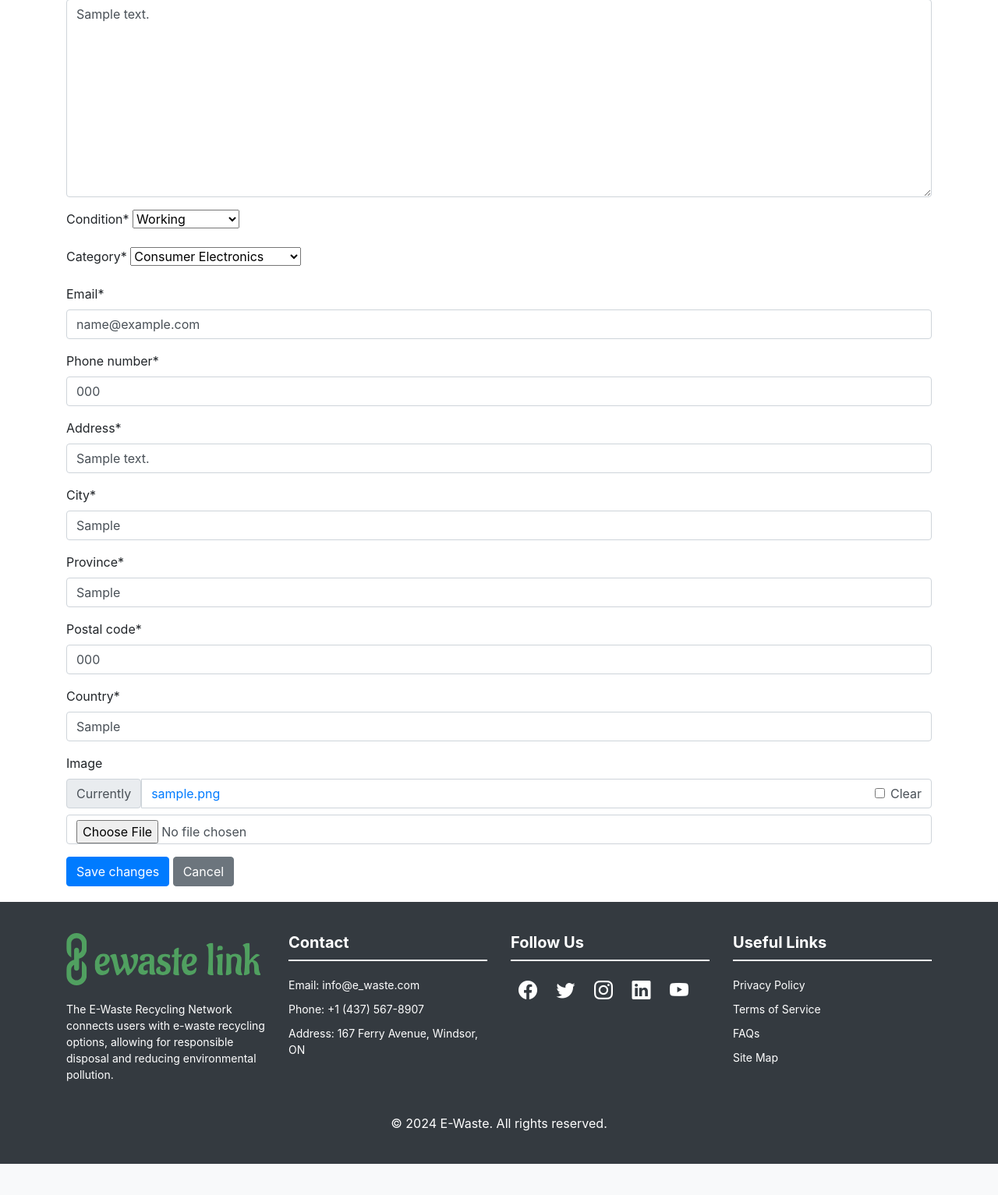
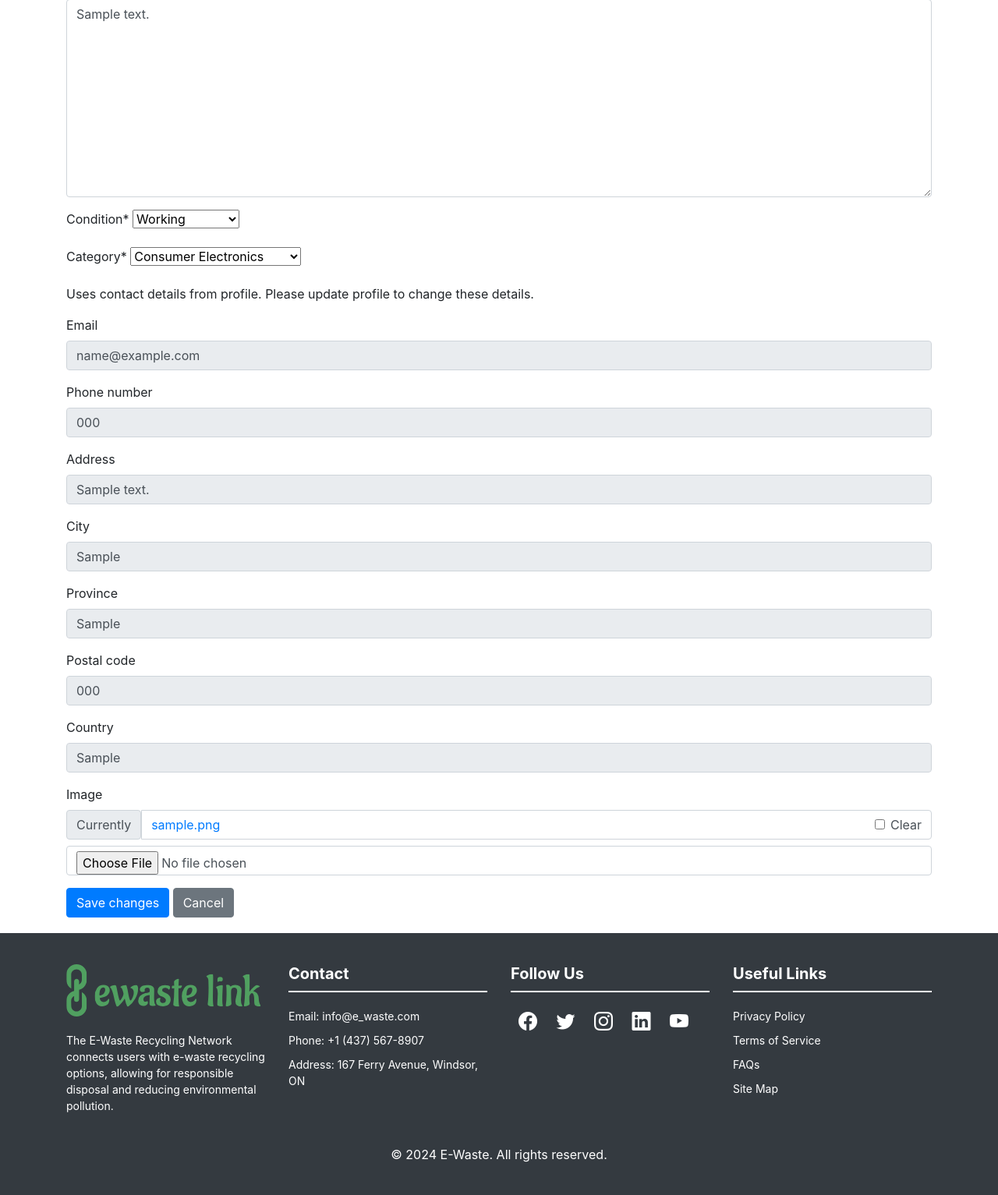
Before and after one commit to Ramish-Amir/e_waste_network, a Django app: page /edit_item/1/ in a window 1280 px wide. Shown: the part 299-1832 px from the top of the page at 78% size. Before the commit the page ends 1792 px from the top, so only its background shows below. Run offline with Django 5.2, Linux system fonts and the light colour scheme; a user stored in the database is signed in; tables that the repository leaves empty hold one stand-in row (values such as "Sample post"); some libraries are stand-ins or nearby versions.

Commit message:
Added user contact details validation and unavailable items tag

```diff
--- a/e_waste_app/models.py
+++ b/e_waste_app/models.py
@@ -63,6 +63,7 @@ class RecycleItem(models.Model):
     created_at = models.DateTimeField(auto_now_add=True)
     updated_at = models.DateTimeField(auto_now=True)
     is_active = models.BooleanField(default=True)
+    use_profile_contact = models.BooleanField(default=False)
     email = models.EmailField(blank=True, null=True)
     phone_number = models.CharField(max_length=15, blank=True, null=True)
     address = models.CharField(max_length=300, blank=True, null=True)
--- a/e_waste_app/recycleForms.py
+++ b/e_waste_app/recycleForms.py
@@ -5,32 +5,16 @@ from crispy_forms.layout import Submit
 
 
 class AddRecycleItemForm(forms.ModelForm):
-    user_profile_contact = forms.BooleanField(initial=False, required=False,
-                                              label="Use contact details from my profile (Leave the next fields blank "
-                                                    "if you choose this option)")
-
     class Meta:
         model = RecycleItem
-        fields = [
+        fields = (
             'item_type', 'description', 'condition', 'category',
-            'image', 'phone_number', 'email', 'address', 'city', 'province', 'postal_code', 'country'
-        ]
-
-    def __init__(self, *args, **kwargs):
-        super(AddRecycleItemForm, self).__init__(*args, **kwargs)
-
-        # Reorder fields
-        self.fields['user_profile_contact'] = self.fields.pop('user_profile_contact')
-        fields_order = [
-            'item_type',
-            'description',
-            'condition',
-            'category',
-            'image',
-            'user_profile_contact',
-            'phone_number', 'email', 'address', 'city', 'province', 'postal_code', 'country'
-        ]
-        self.order_fields(fields_order)
+            'image', 'use_profile_contact', 'phone_number', 'email', 'address', 'city', 'province', 'postal_code', 'country'
+        )
+        labels = {
+            'use_profile_contact': "Use contact details from my profile (Leave the next fields blank if you choose "
+                                   "this option)"
+        }
 
 
 class SearchRecycleItemsForm(forms.Form):
@@ -63,17 +47,38 @@ class SearchRecycleItemsForm(forms.Form):
 class EditRecycleItemForm(forms.ModelForm):
     class Meta:
         model = RecycleItem
-        fields = ['item_type', 'description', 'condition', 'category', 'email', 'phone_number', 'address', 'city', 'province',
-                  'postal_code', 'country', 'image']
+        fields = [
+            'item_type', 'description', 'condition', 'category', 'use_profile_contact',
+            'email', 'phone_number', 'address', 'city', 'province', 'postal_code', 'country', 'image'
+        ]
+        labels = {
+            'use_profile_contact': 'Use Profile Contact Information'
+        }
 
     def __init__(self, *args, **kwargs):
         super(EditRecycleItemForm, self).__init__(*args, **kwargs)
+        instance = kwargs.get('instance')
 
-        # List of fields to be made required
-        required_fields = ['email', 'phone_number', 'address', 'city', 'province', 'postal_code', 'country']
+        # List of contact fields
+        contact_fields = ['email', 'phone_number', 'address', 'city', 'province', 'postal_code', 'country']
 
-        for field in required_fields:
-            self.fields[field].required = True
+        if instance and instance.use_profile_contact:
+            if instance.user:
+                self.initial['email'] = instance.user.email
+                self.initial['phone_number'] = instance.user.phone_number
+                self.initial['address'] = instance.user.address
+                self.initial['city'] = instance.user.city
+                self.initial['province'] = instance.user.province
+                self.initial['postal_code'] = instance.user.postal_code
+                self.initial['country'] = instance.user.country
+
+            for field in contact_fields:
+                self.fields[field].disabled = True
+                self.fields[field].required = False
+        else:
+            for field in contact_fields:
+                self.fields[field].required = True
+
 
 
 class HomepageSearchForm(forms.Form):
--- a/e_waste_app/templates/e_waste_app/item_edit_form.html
+++ b/e_waste_app/templates/e_waste_app/item_edit_form.html
@@ -6,7 +6,51 @@
     <h2 class="my-4 text-center">Edit Item</h2>
     <form method="post" enctype="multipart/form-data">
         {% csrf_token %}
-        {{ form|crispy }}
+
+        {{ form.non_field_errors }}
+
+        <div class="form-group">
+            {{ form.item_type|as_crispy_field }}
+        </div>
+        <div class="form-group">
+            {{ form.description|as_crispy_field }}
+        </div>
+        <div class="form-group">
+            {{ form.condition|as_crispy_field }}
+        </div>
+        <div class="form-group">
+            {{ form.category|as_crispy_field }}
+        </div>
+
+        {% if form.instance.use_profile_contact %}
+            <p>Uses contact details from profile. Please update profile to change these details.</p>
+        {% endif %}
+
+        <div class="form-group">
+            {{ form.email|as_crispy_field }}
+        </div>
+        <div class="form-group">
+            {{ form.phone_number|as_crispy_field }}
+        </div>
+        <div class="form-group">
+            {{ form.address|as_crispy_field }}
+        </div>
+        <div class="form-group">
+            {{ form.city|as_crispy_field }}
+        </div>
+        <div class="form-group">
+            {{ form.province|as_crispy_field }}
+        </div>
+        <div class="form-group">
+            {{ form.postal_code|as_crispy_field }}
+        </div>
+        <div class="form-group">
+            {{ form.country|as_crispy_field }}
+        </div>
+        <div class="form-group">
+            {{ form.image|as_crispy_field }}
+        </div>
+
         <button type="submit" class="btn btn-primary">Save changes</button>
         <a href="{% url 'e_waste_app:view_my_items' %}" class="btn btn-secondary">Cancel</a>
     </form>
--- a/e_waste_app/views.py
+++ b/e_waste_app/views.py
@@ -279,26 +279,6 @@ class ContactUsView(FormView):
         return redirect('contactus')
 
 
-# def search_results(request):
-#     query = request.GET.get('name')
-#     category = request.GET.get('category')
-#
-#     filters = {}
-#     if query:
-#         filters['item_type__icontains'] = query
-#     if category:
-#         filters['category'] = category
-#
-#     results = RecycleItem.objects.filter(**filters)
-#
-#     return render(request, 'e_waste_app/search_results.html', {'results': results})
-
-
-# def item_details(request, item_id):
-#     item = get_object_or_404(RecycleItem, id=item_id)
-#     return render(request, 'e_waste_app/register_item_details.html', {'item': item})
-
-
 def feedback_view(request):
     if request.method == 'POST':
         form = FeedbackForm(request.POST)
@@ -424,7 +404,7 @@ def add_recycle_item(request):
                 ('country', 'Country')
             ]
 
-            if form.cleaned_data['user_profile_contact']:
+            if form.cleaned_data['use_profile_contact']:
                 # Check for missing fields in the profile
                 missing_fields = [label for field, label in fields if not getattr(current_member, field)]
 
@@ -440,7 +420,6 @@ def add_recycle_item(request):
                 missing_form_fields = [label for field, label in fields if not form.cleaned_data.get(field)]
 
                 if missing_form_fields:
-                    print("Missing fields: ", missing_form_fields)
                     form.add_error(None, "Please provide the missing contact information in the form.")
 
             if not form.errors:
@@ -556,7 +535,7 @@ def edit_item(request, pk):
             return redirect(reverse_lazy('e_waste_app:view_my_items'))
     else:
         form = EditRecycleItemForm(instance=item)
-    return render(request, 'e_waste_app/item_edit_form.html', {'form': form})
+    return render(request, 'e_waste_app/item_edit_form.html', {'form': form, 'user': item.user})
 
 
 def recycle_item_detail(request, pk):
```
Also changed, not shown: e_waste_app/templates/e_waste_app/my_items.html (+15 -4 lines), e_waste_app/templates/e_waste_app/recycle_item_detail.html (+14 -4 lines), e_waste_app/templates/e_waste_app/search_items.html (+6 -1 lines).
